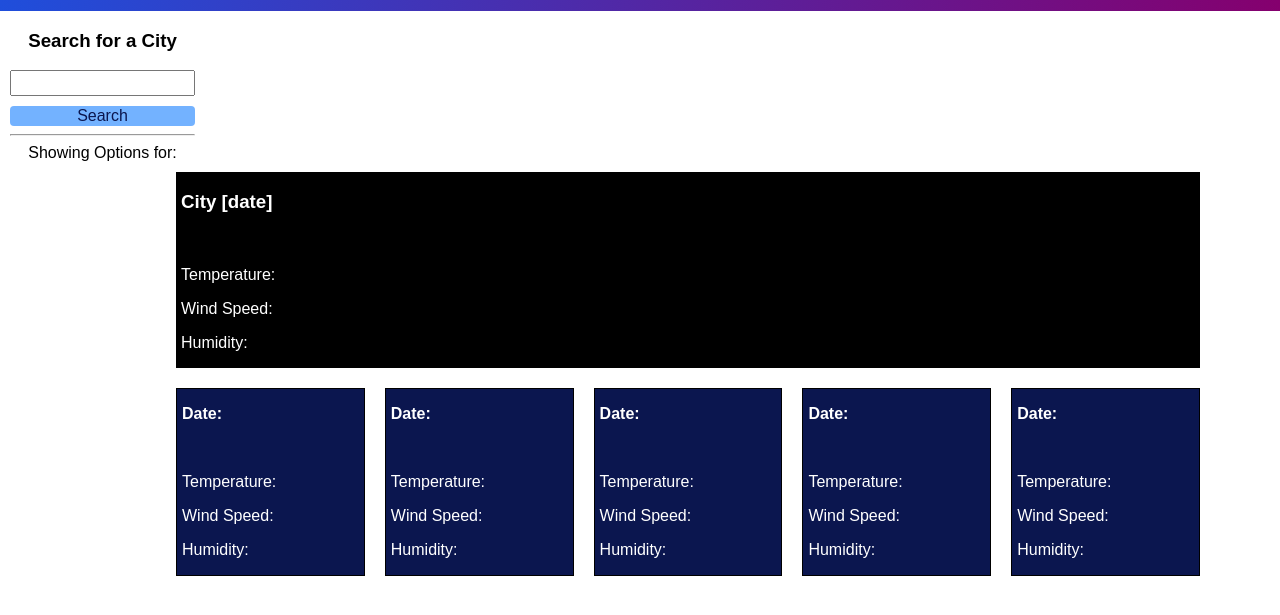
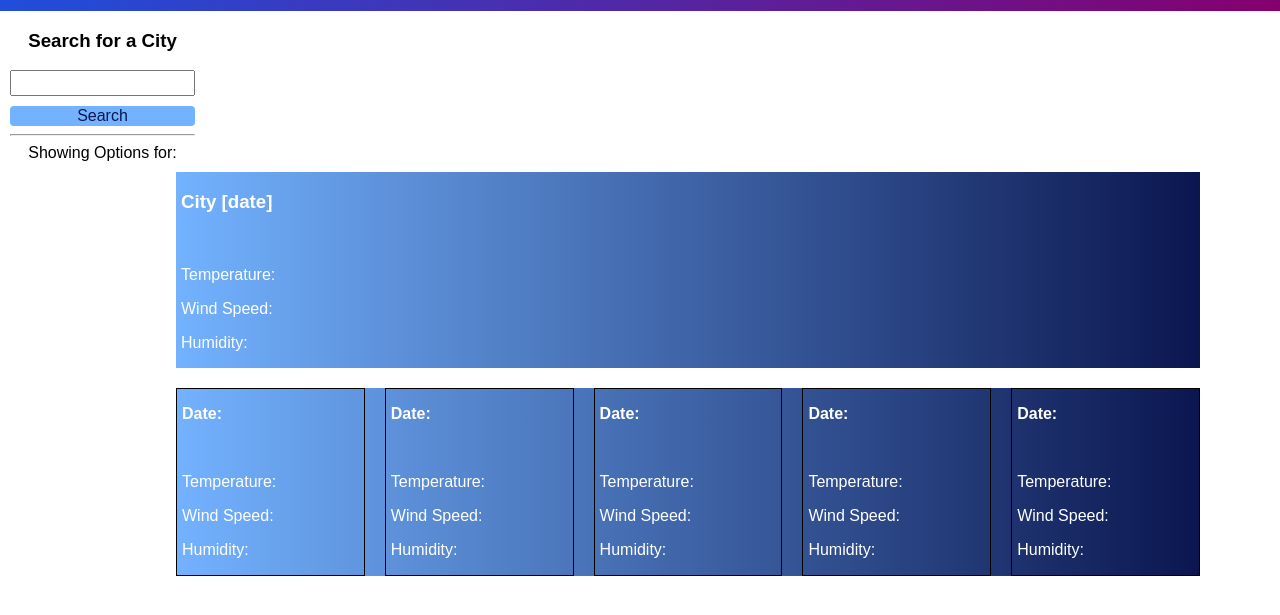
Before and after one commit to Tzuzu/Weather-Application, a plain HTML site: page index.html in a window 1280 px wide. Shown: the part 89-704 px from the top of the page. Drawn offline with nearby package versions, Linux system fonts and the light colour scheme.

Commit message:
css changes

```diff
--- a/index.html
+++ b/index.html
@@ -38,7 +38,7 @@
 
         <div class="fiveDayDisplay">
             <section class="row">
-                <div class="card-body forecast">
+                <div class="forecast">
                     <p id="date" class="date"><b>Date: </b></p>
                     <img id="image">
                     <p id="temp">Temperature: </p>
@@ -46,7 +46,7 @@
                     <p id="humidity">Humidity: </p>
                 </div>
                 <br/>
-                <div class="card-body forecast">
+                <div class="forecast">
                     <p id="date" class="date"><b>Date: </b></p>
                     <img id="image">
                     <p id="temp">Temperature: </p>
@@ -54,7 +54,7 @@
                     <p id="humidity">Humidity: </p>
                 </div>
                 <br/>
-                <div class="card-body forecast">
+                <div class="forecast">
                     <p id="date" class="date"><b>Date: </b></p>
                     <img id="image">
                     <p id="temp">Temperature: </p>
@@ -62,7 +62,7 @@
                     <p id="humidity">Humidity: </p>
                 </div>
                 <br/>
-                <div class="card-body forecast">
+                <div class="forecast">
                     <p id="date" class="date"><b>Date: </b></p>
                     <img id="image">
                     <p id="temp">Temperature: </p>
@@ -70,7 +70,7 @@
                     <p id="humidity">Humidity: </p>
                 </div>
                 <br/>
-                <div class="card-body forecast">
+                <div class="forecast">
                     <p id="date" class="date"><b>Date: </b></p>
                     <img id="image">
                     <p id="temp">Temperature: </p>
--- a/style.css
+++ b/style.css
@@ -1,5 +1,6 @@
 :root {
     --bluetoviolet: linear-gradient(to right, #1f4edb , #85006e );
+    --lighttodarkblue: linear-gradient(to right, #73b2ff, #0b164f);
     --lightblue: #73b2ff;
     --darkblue: #0b164f;
 }
@@ -36,7 +37,7 @@ header {
     float: right;
     width: 80%;
     color: white;
-    background-color: black;
+    background: var(--lighttodarkblue);;
     margin: 10px 80px 10px 0px;
 }
 
@@ -55,11 +56,11 @@ header {
     display: flex;
     gap: 10px;
     text-align: left;
+    background: var(--lighttodarkblue);
 }
 
-.row div {
+.forecast {
     flex: 1;
-    background-color: var(--darkblue);
     border: 1px solid black;
     padding-left: 5px;
 }
```
